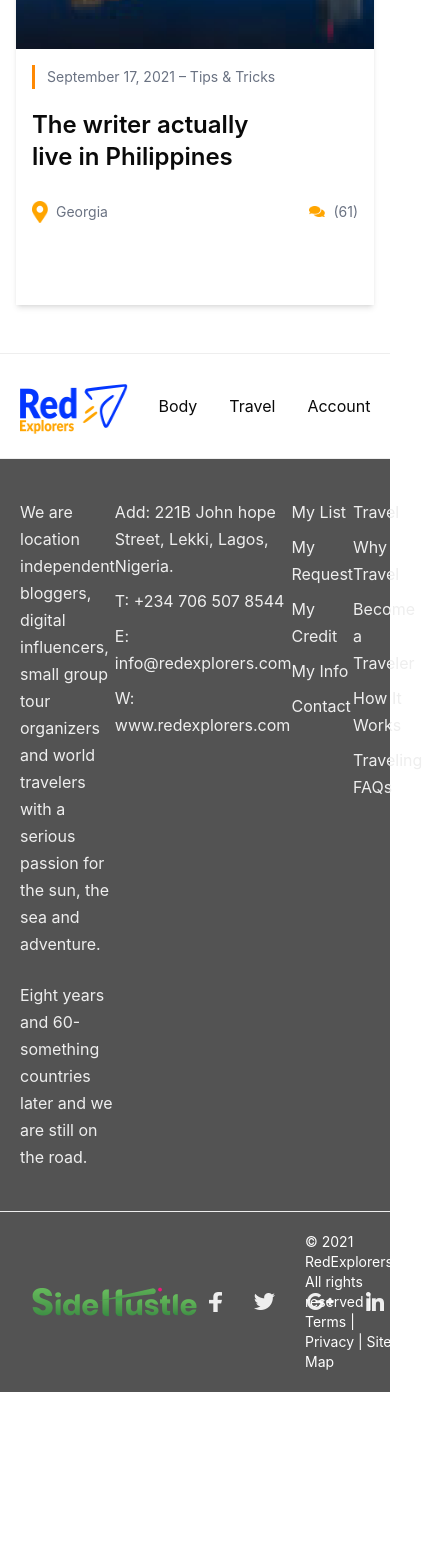
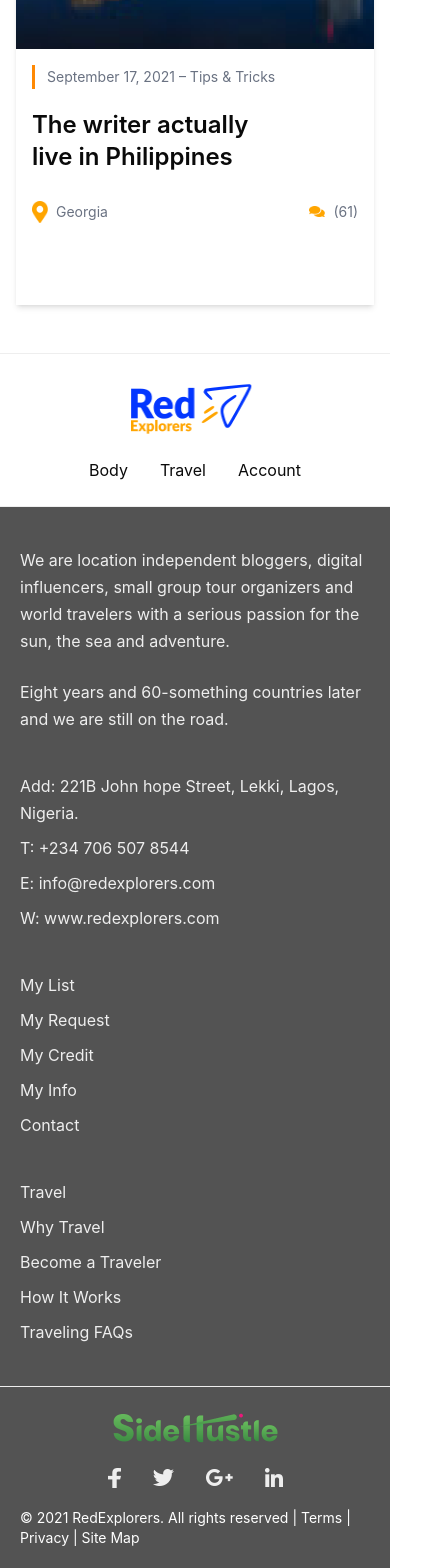
Before and after one commit to thezarababy/travel-website, a Next.js app: page / in a window 390 px wide. Shown: the part 9973-11541 px from the top of the page, 422 px wide, since content can reach past the window. Before the commit the page ends 11365 px from the top, so only its background shows below. Built offline with nearby package versions, Linux system fonts and the light colour scheme.

Commit message:
footer responsiveness

```diff
--- a/components/reuseable/footer.tsx
+++ b/components/reuseable/footer.tsx
@@ -6,7 +6,7 @@ const Footer = () => {
       <hr className="border-t border-[#EEEEEE]" />
 
       <div className="">
-        <div className=" flex gap-6 md:flex-row justify-between items-center py-6 mx-auto w-[90%]">
+        <div className=" flex flex-col md:flex-row gap-6 justify-between items-center py-6 mx-auto w-[90%]">
           <div>
             <Image
               src="/logo.png"
@@ -25,8 +25,8 @@ const Footer = () => {
       </div>
 
       <div className="border-t border-[#EEEEEE] bg-[#000000AC] ">
-        <div className="max-w-[1260px] mx-auto px-5 py-10 text-[#EEEEEE] leading-[27px] flex justify-between">
-          <div className="w-[337px] flex flex-col gap-6">
+        <div className="max-w-[1260px] mx-auto px-5 py-10 text-[#EEEEEE] leading-[27px] flex flex-col md:flex-row flex-wrap justify-between gap-10">
+          <div className="w-full md:w-[337px] flex flex-col gap-6">
             <p>
               We are location independent bloggers, digital influencers, small
               group tour organizers and world travelers with a serious passion
@@ -38,14 +38,14 @@ const Footer = () => {
             </p>
           </div>
 
-          <div className="w-[191px] space-y-2">
+          <div className="w-full md:w-[191px] space-y-2">
             <p>Add: 221B John hope Street, Lekki, Lagos, Nigeria.</p>
             <p>T: +234 706 507 8544</p>
             <p>E: info@redexplorers.com</p>
             <p>W: www.redexplorers.com</p>
           </div>
 
-          <div className="w-[153px] space-y-2">
+          <div className="w-full md:w-[153px] space-y-2">
             <p>My List</p>
             <p>My Request</p>
             <p>My Credit</p>
@@ -53,7 +53,7 @@ const Footer = () => {
             <p>Contact</p>
           </div>
 
-          <div className="w-[153px] space-y-2">
+          <div className="w-full md:w-[153px] space-y-2">
             <p>Travel</p>
             <p>Why Travel</p>
             <p>Become a Traveler</p>
@@ -66,7 +66,7 @@ const Footer = () => {
       {/* ===== BOTTOM BAR ===== */}
       <hr className="border-t border-[#EEEEEE] " />
       <div className="  bg-[#000000AC]">
-        <div className="max-w-[1260px] mx-auto px-5 py-5 text-white flex justify-between items-center">
+        <div className="max-w-[1260px] mx-auto px-5 py-5 text-white flex flex-col md:flex-row justify-between items-center gap-5">
           <Image
             src="/side-hustle.png"
             alt="side-hustle logo"
```
